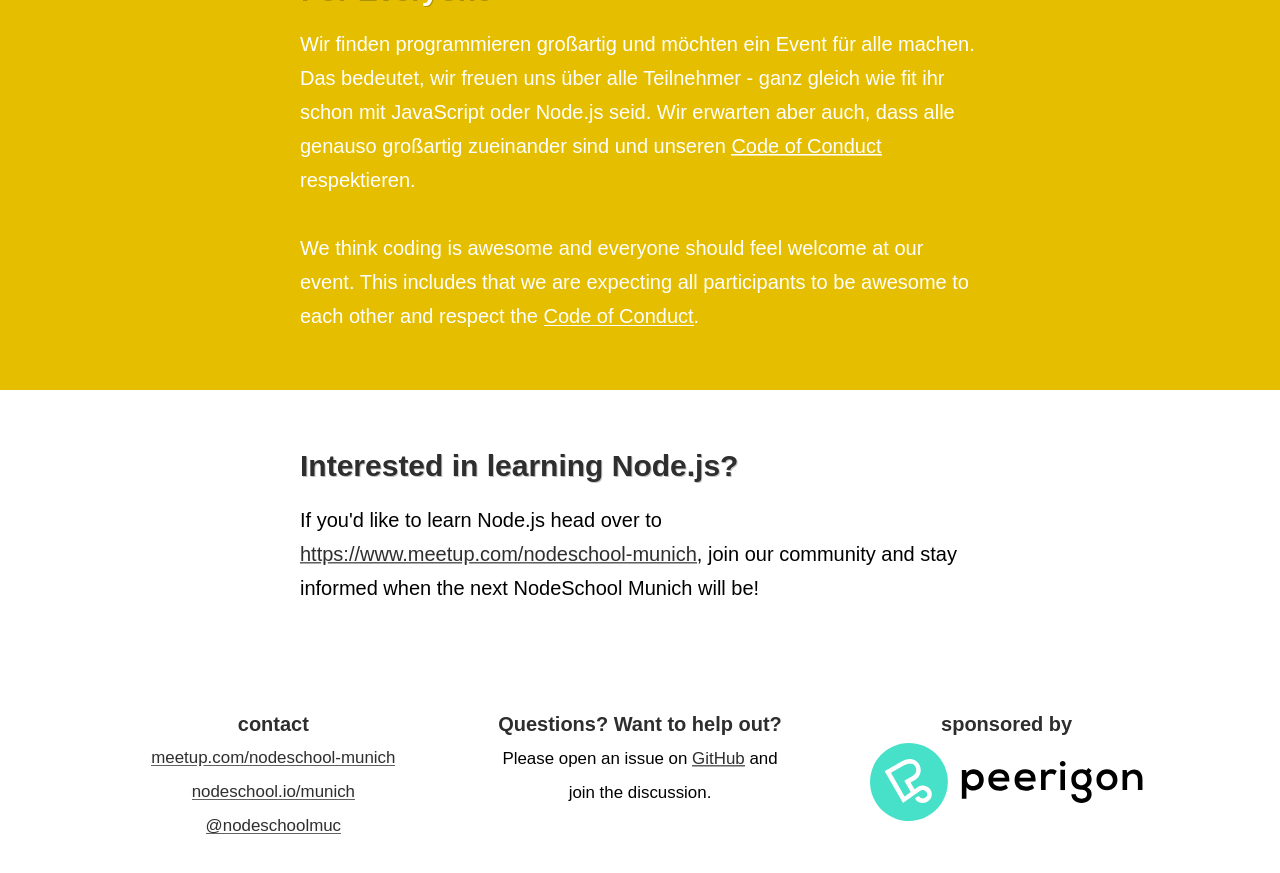
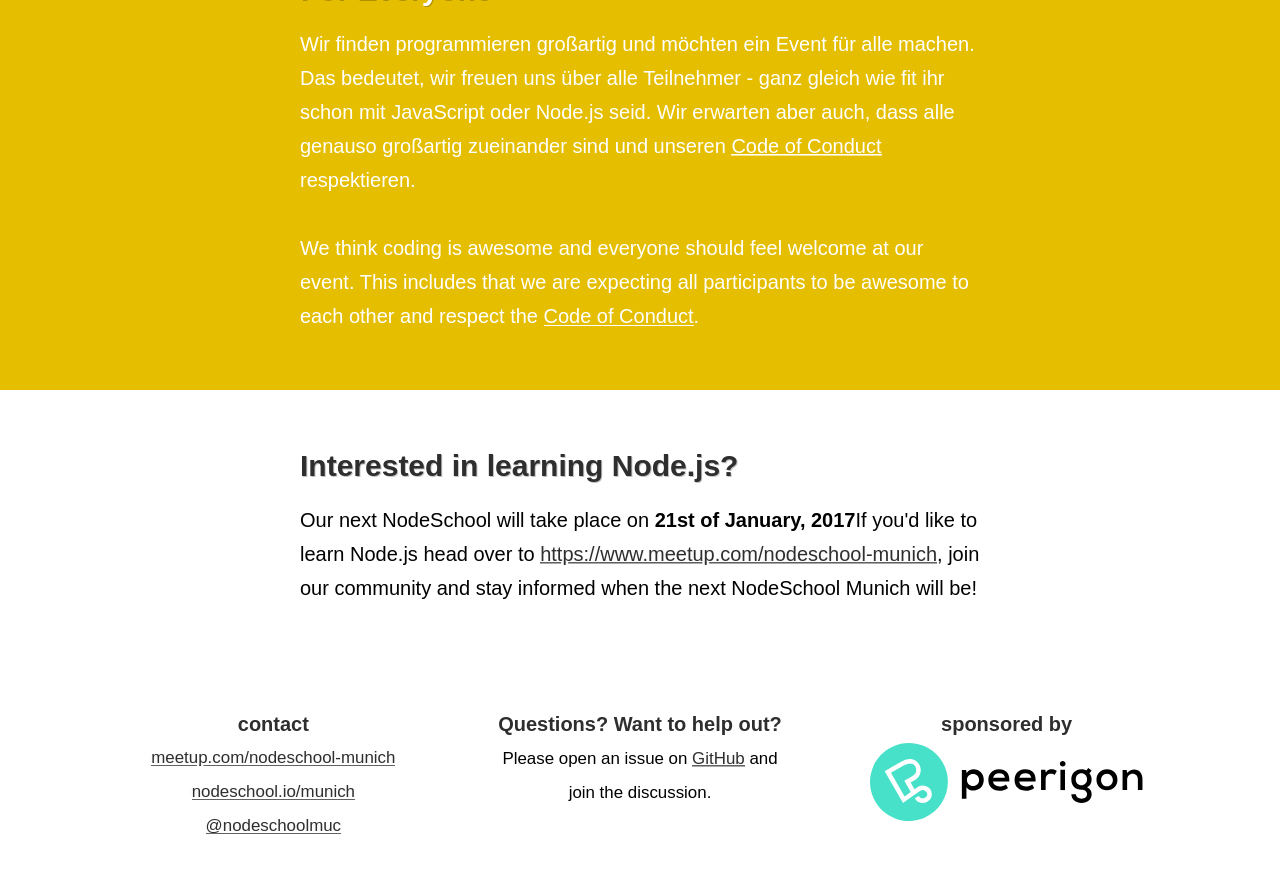
Before and after one commit to nodeschool/munich, a Jekyll site: the page built from index.html, in a window 1280 px wide and 900 px high, scrolled down 1447 px. Shown: the top 873 px of the window. Built offline with Jekyll 4.4.1, drawn with Linux system fonts in a browser that asks for light colours.

Commit message:
Add event #1

```diff
--- a/index.html
+++ b/index.html
@@ -55,7 +55,7 @@ layout: default
             <div class="single-measure">
                 <h3>Interested in learning Node.js?</h3>
 
-                <p>If you'd like to learn Node.js head over to <a href="https://www.meetup.com/nodeschool-munich">https://www.meetup.com/nodeschool-munich</a>, join our community and stay informed when the next NodeSchool Munich will be!</p>
+                <p>Our next NodeSchool will take place on <strong>21st of January, 2017</strong>If you'd like to learn Node.js head over to <a href="https://www.meetup.com/nodeschool-munich">https://www.meetup.com/nodeschool-munich</a>, join our community and stay informed when the next NodeSchool Munich will be!</p>
             </div>
         </div>
     </div>
```
